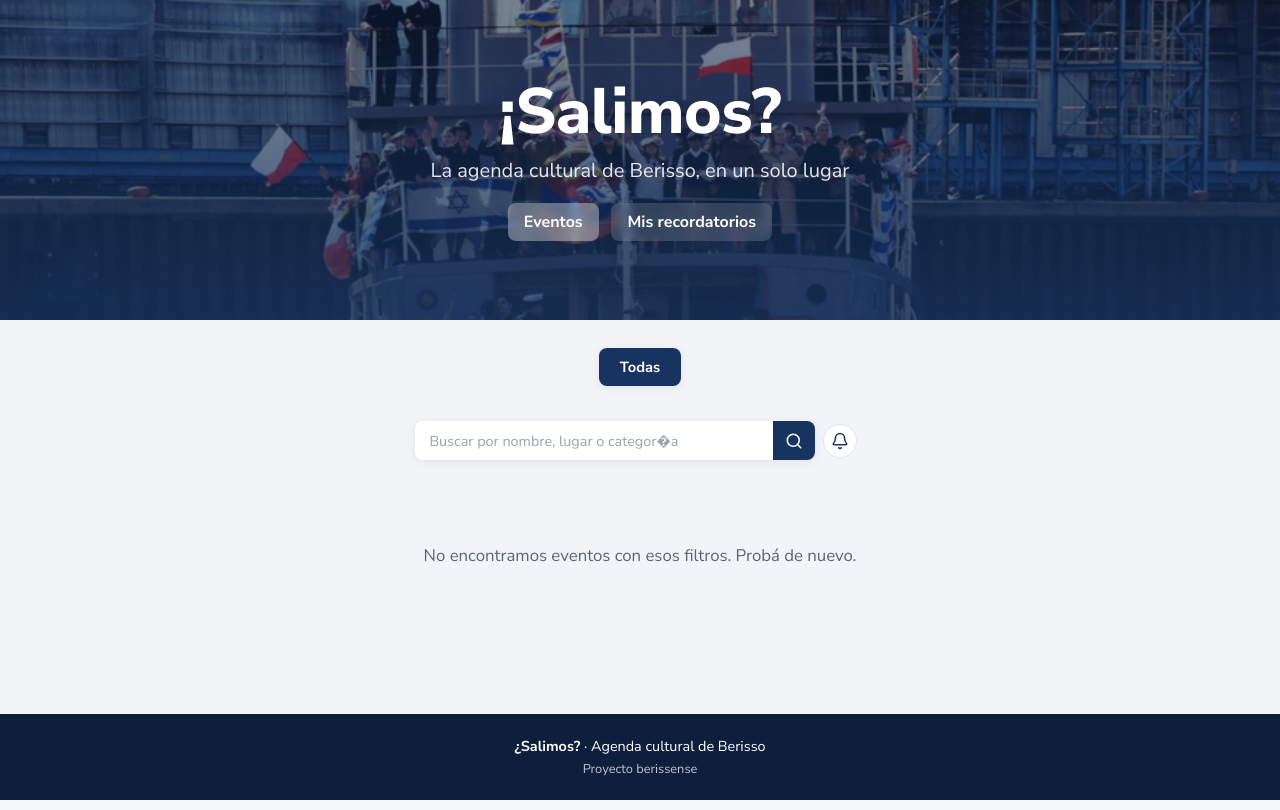
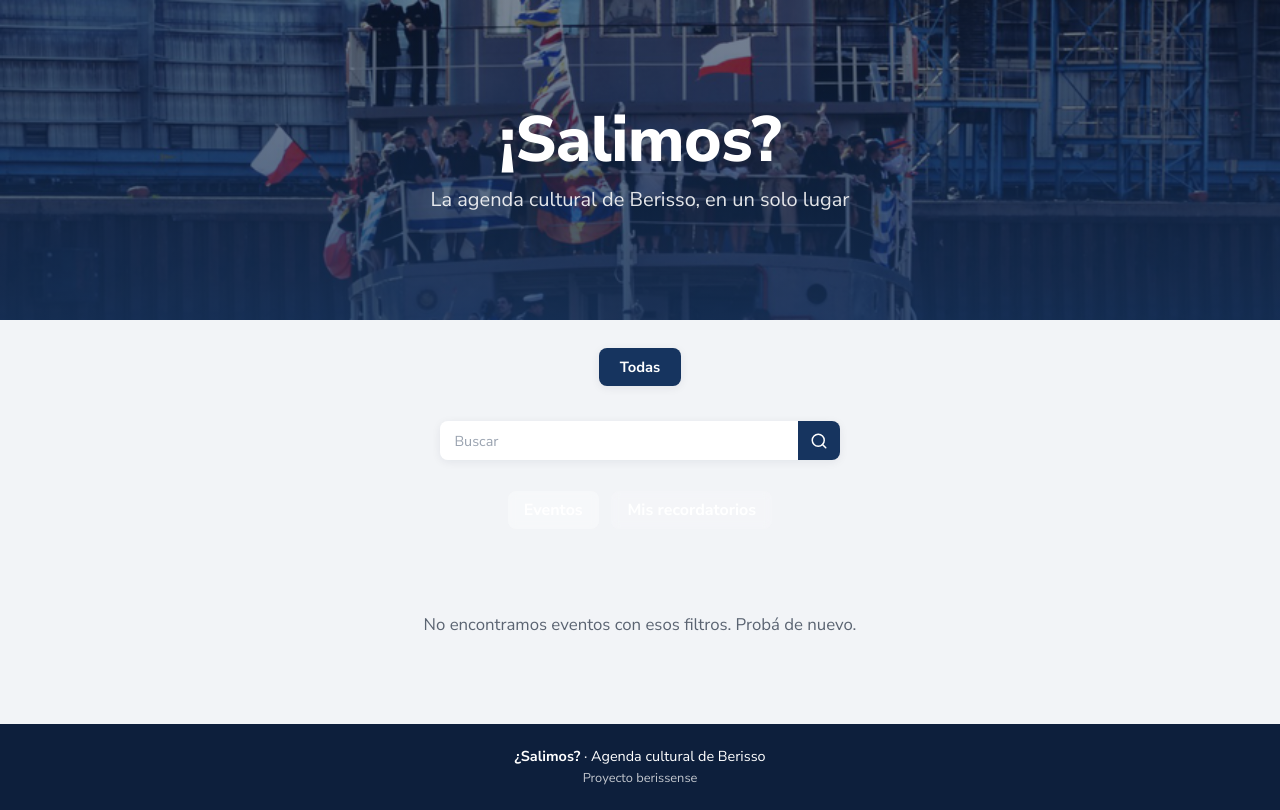
Before and after one commit to salimosapp/web, a Flask app: page / in a window 1280 px wide. Run offline with Flask 3, Linux system fonts and the light colour scheme; data that the repository does not hold is empty; some libraries are stand-ins or nearby versions.

Commit message:
mueve nav debajo de buscador, borra campanita lateral, placeholder Buscar

```diff
--- a/templates/index.html
+++ b/templates/index.html
@@ -615,10 +615,6 @@
         <div>
             <h1>¡Salimos?</h1>
             <p>La agenda cultural de Berisso, en un solo lugar</p>
-            <div class="hero-nav">
-                <a class="hero-nav-link{% if pagina == 'inicio' %} active{% endif %}" href="/">Eventos</a>
-                <a class="hero-nav-link{% if pagina == 'recordatorios' %} active{% endif %}" href="/mis-recordatorios">Mis recordatorios <span id="nav-recordatorios-count"></span></a>
-            </div>
         </div>
     </header>
 
@@ -659,7 +655,7 @@
         </nav>
 
         {# Buscador (conserva los filtros de categoría y día) #}
-        <div style="width:100%; max-width:450px; display:flex; align-items:center; gap:0.5rem;">
+        <div style="width:100%; max-width:400px; display:flex; align-items:center;">
             <form class="buscador" method="get" action="/" role="search" style="flex:1;">
             <input type="hidden" name="categoria" value="{{ categoria_activa }}">
             <input type="hidden" name="dia" value="{{ dia_activo }}">
@@ -667,11 +663,14 @@
                 type="search"
                 name="q"
                 value="{{ busqueda }}"
-                placeholder="Buscar por nombre, lugar o categor�a"
+                placeholder="Buscar"
                 aria-label="Buscar eventos">
             <button type="submit" aria-label="Buscar"><i data-lucide="search"></i></button>
             </form>
-            <button type="button" class="recordatorio-btn" data-id="global" id="global-recordatorio-btn" aria-label="Guardar en mis recordatorios" title="Guardar en mis recordatorios"><i data-lucide="bell"></i></button>
+        </div>
+        <div class="hero-nav" style="margin-top:0.8rem;">
+            <a class="hero-nav-link{% if pagina == 'inicio' %} active{% endif %}" href="/">Eventos</a>
+            <a class="hero-nav-link{% if pagina == 'recordatorios' %} active{% endif %}" href="/mis-recordatorios">Mis recordatorios <span id="nav-recordatorios-count"></span></a>
         </div>
 
         {# Salida de emergencia: aparece con cualquier filtro puesto y limpia todo. #}
```
